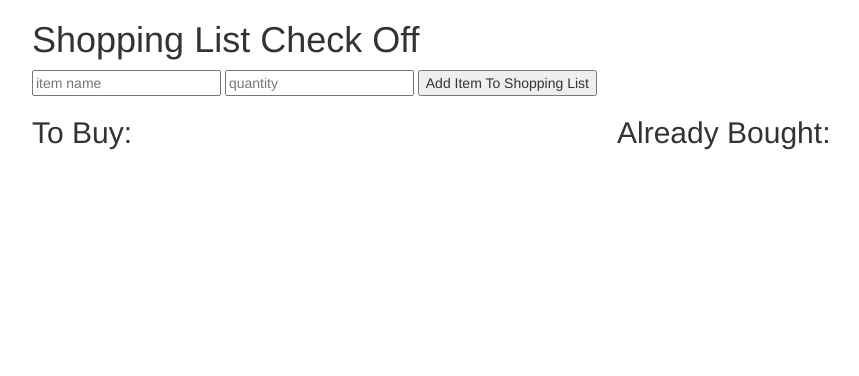
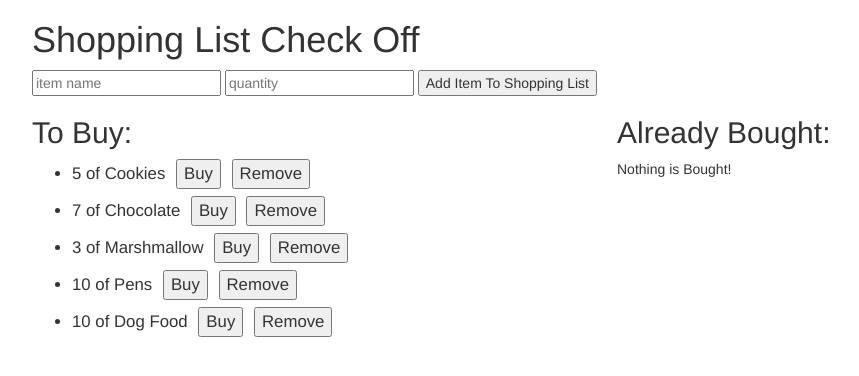
Before and after one commit to PawanPaul/CourAngichi, a plain HTML site: page soltwo.html in a window 1280 px wide. Shown: the whole page, without its empty margins (38-897 px from the left). Drawn offline with nearby package versions, Linux system fonts and the light colour scheme.

Commit message:
Improvement
Functionality improvement

```diff
--- a/shopapp.js
+++ b/shopapp.js
@@ -44,7 +44,21 @@
   function listservice(){
     var service = this;
     //I suppose this sets the service her
-    var buylist = [];
+    var buylist = [ {name: "Cookies",
+    quantity: 5
+   },
+   {name: "Chocolate",
+    quantity: 7
+   },
+   {name: "Marshmallow",
+    quantity: 3
+   },
+   {name: "Pens",
+    quantity: 10
+   },
+   {name: "Dog Food",
+    quantity: 10
+   }];
     // The list listctrl deals with
     var boughtlist = [];
     //buyctrl deals with this
--- a/soltwo.html
+++ b/soltwo.html
@@ -43,6 +43,7 @@
         <button ng-click="listreveal.buyitem($index)">Buy</button>
         <button ng-click="listreveal.removeItem($index)">Remove</button></li>
      </ul>
+     <div ng-if="listreveal.buylist.length==0">List is Empty or Everything is Bought!</div>
     </div>
 
     <!-- Already Bought List -->
@@ -51,6 +52,7 @@
      <ul>
        <li ng-repeat="item in listconfirm.boughtlist">{{item.quantity}} of {{item.name}}</li>
      </ul>
+     <div ng-if="listconfirm.boughtlist.length==0">Nothing is Bought!</div>
     </div>
   </div>
 </div>
```
